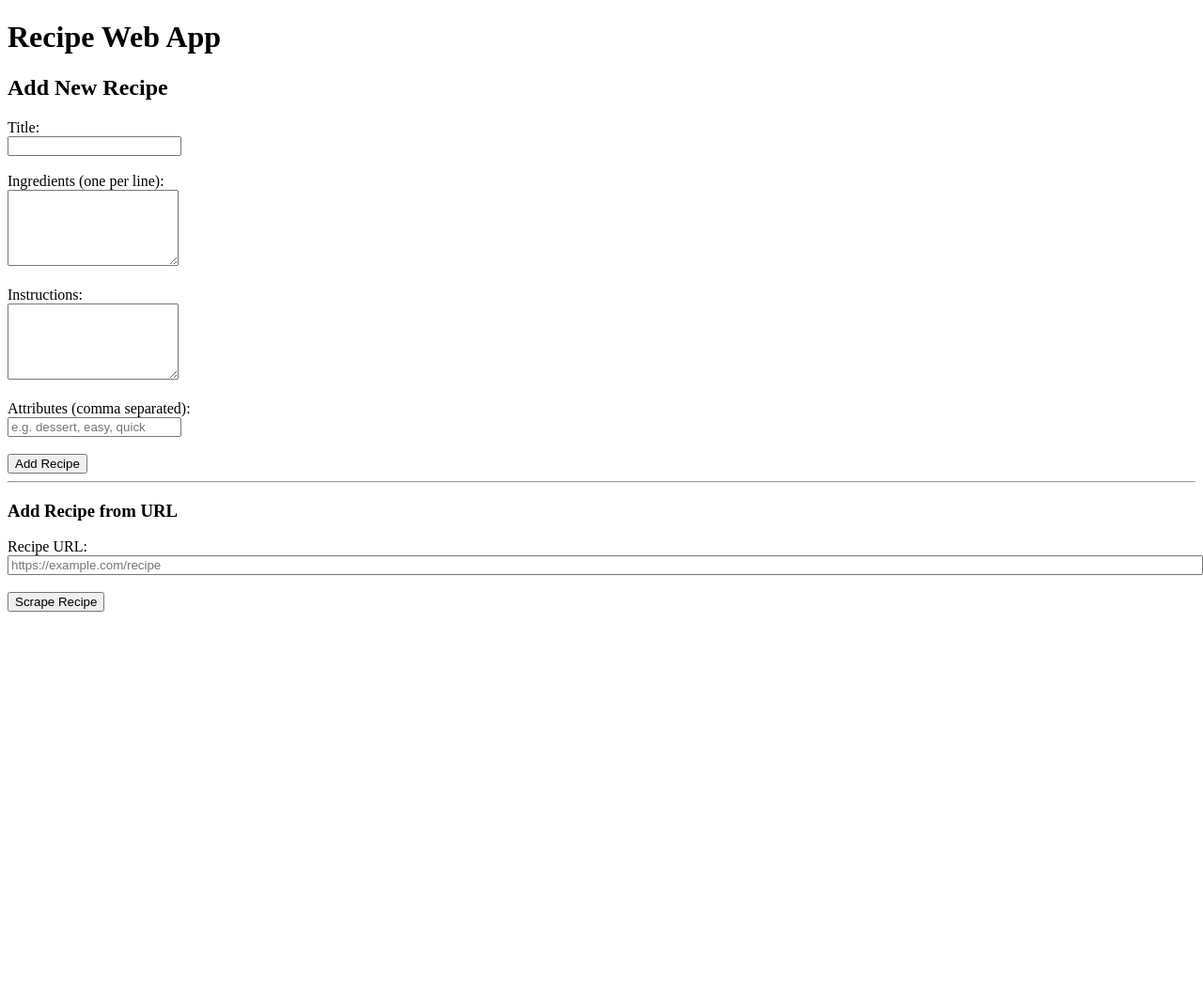
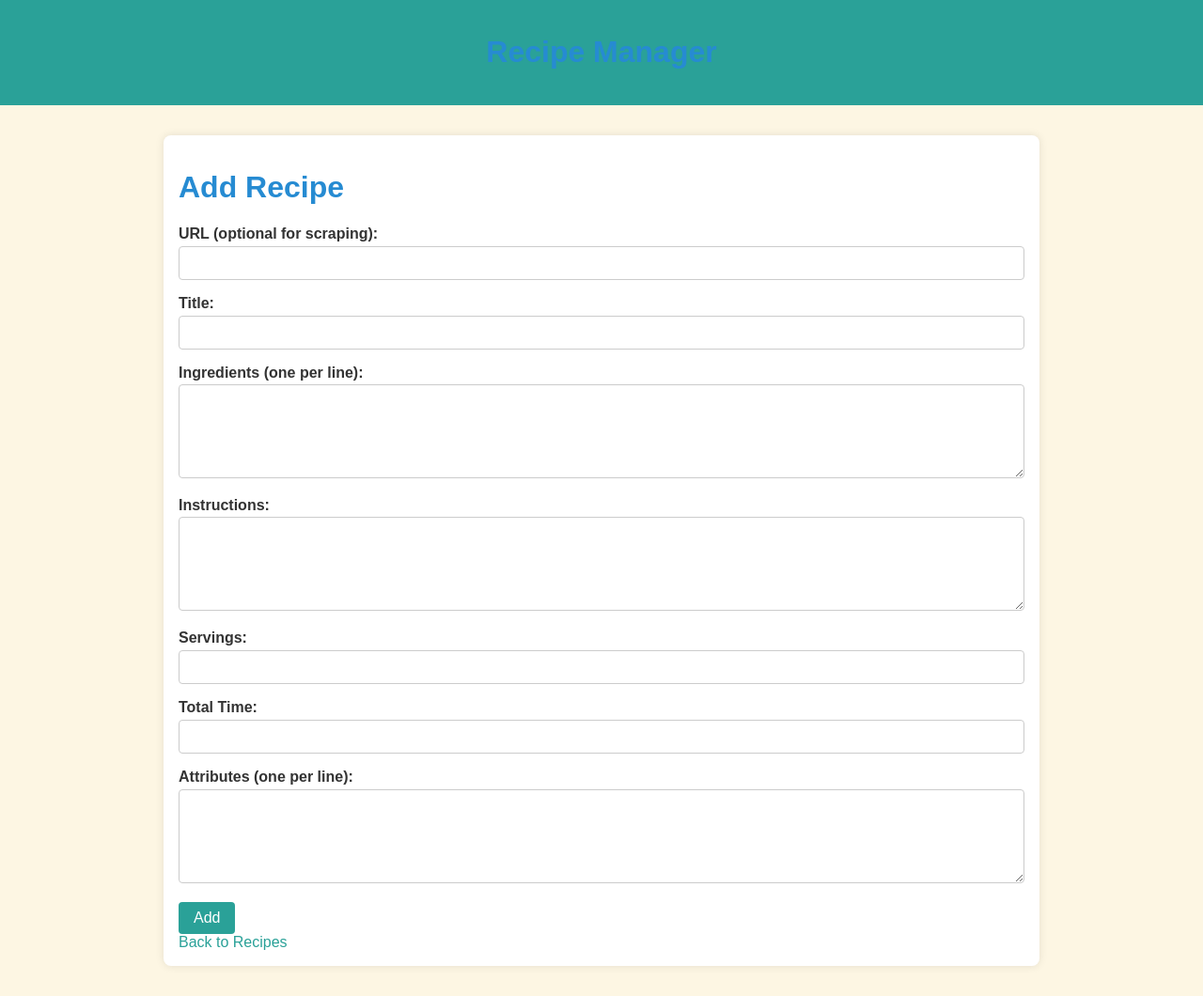
Before and after one commit to dnsgabor/foodplanner, a Flask app: page /add_recipe in a window 1280 px wide. Shown: the whole page at 94% size. Before the commit the page ends 651 px from the top, so only its background shows below. Run offline with Flask 3, Linux system fonts and the light colour scheme.

Commit message:
Add files via upload

```diff
--- a/FoodPlanner/app.py
+++ b/FoodPlanner/app.py
@@ -1,156 +1,163 @@
+import os
+import uuid
+from flask import Flask, render_template, request, redirect, url_for
+from pymongo import MongoClient
+from difflib import get_close_matches
+from scraper import scrape_recipe  # your new scraper.py
 
-from flask import Flask, render_template, request, redirect, url_for
-import os, json
-from scraper import scrape_recipe   # <-- import scraper here
-import uuid
+app = Flask(__name__)
+
+@app.template_filter('nl2br')
+def nl2br_filter(s):
+    if not s:
+        return ''
+    return s.replace('\n', '<br>')
+
+# --- MongoDB setup ---
+MONGO_URI = os.environ.get("MONGO_URI")
+client = MongoClient(MONGO_URI)
+db = client["recipe_db"]
+recipes_collection = db["recipes"]
+
+# --- Helper functions ---
+def load_recipes():
+    return list(recipes_collection.find({}, {"_id": 0}))  # exclude MongoDB _id
+
+def save_recipe(recipe):
+    recipes_collection.insert_one(recipe)
+
+def update_recipe(recipe_id, data):
+    recipes_collection.update_one({"id": recipe_id}, {"$set": data})
+
+def delete_recipe(recipe_id):
+    recipes_collection.delete_one({"id": recipe_id})
+
+# --- Routes ---
+@app.route("/")
+def index():
+    recipes = load_recipes()
+    filter_input = request.args.get("filters", "").lower()
+
+    # --- Collect all attributes for autocomplete ---
+    all_attrs = set()
+    for r in recipes:
+        for attr in r.get("attributes", []):
+            all_attrs.add(attr)
+
+    filter_attrs = []
+    max_time_filter = None
+
+    if filter_input:
+        parts = [p.strip() for p in filter_input.split(",")]
+        for p in parts:
+            if p.startswith("<") and "min" in p:
+                try:
+                    max_time_filter = int(''.join(filter(str.isdigit, p)))
+                except:
+                    pass
+            else:
+                filter_attrs.append(p)
+
+    # --- Apply fuzzy attribute filter ---
+    if filter_attrs:
+        def match_attributes(recipe_attrs, filter_attrs):
+            recipe_attrs_lower = [a.lower() for a in recipe_attrs]
+            for f in filter_attrs:
+                # Use get_close_matches with cutoff=0.7 for reasonable tolerance
+                matches = get_close_matches(f, recipe_attrs_lower, n=1, cutoff=0.7)
+                if not matches:
+                    return False
+            return True
+
+        recipes = [r for r in recipes if match_attributes(r.get("attributes", []), filter_attrs)]
+
+    # --- Apply max time filter ---
+    if max_time_filter is not None:
+        def parse_time(time_str):
+            try:
+                return int(''.join(filter(str.isdigit, str(time_str))))
+            except:
+                return None
+        recipes = [r for r in recipes if (t:=parse_time(r.get("time"))) is not None and t <= max_time_filter]
+
+    # --- Sort alphabetically ---
+    recipes.sort(key=lambda r: r.get("title", "").lower())
+    return render_template("index.html", recipes=recipes)
 
 
-app = Flask(__name__)
-DEBUG_SCRAPER = True  # Set to False in production
-
-
-def load_recipes():
-    file_path = os.path.join(os.path.dirname(__file__), "recipes.json")
-    if os.path.exists(file_path):
-        with open(file_path, "r") as f:
-            recipes = json.load(f)
-        # --- migrate missing fields ---
-        for r in recipes:
-            if "id" not in r: r["id"] = str(uuid.uuid4())
-            if "attributes" not in r: r["attributes"] = []
-            if "url" not in r: r["url"] = ""
-        # save back if we changed anything
-        save_recipes(recipes)
-        return recipes
-    else:
-         # Default recipes to populate the file if it doesn't exist
-        default_recipes = [
-            {
-                "id": str(uuid.uuid4()),
-                "title": "Spaghetti Bolognese",
-                "ingredients": ["spaghetti", "minced beef", "tomato sauce", "onion"],
-                "instructions": "Cook the spaghetti and mix with sauce.",
-                "attributes": [],
-                "url": ""
-            },
-            {
-                "id": str(uuid.uuid4()),
-                "title": "Pancakes",
-                "ingredients": ["flour", "milk", "eggs", "butter", "baking powder"],
-                "instructions": "Mix ingredients and cook in a pan.",
-                "attributes": ["dessert", "easy"],
-                "url": ""
-            }
-        ]
-        # Save the default recipes to 'recipes.json'
-        with open("recipes.json", "w") as f:
-            json.dump(default_recipes, f, indent=4)
-        return default_recipes  # Return the default recipes for display
-
-
-def save_recipes(recipes):
-    file_path = os.path.join(os.path.dirname(__file__), "recipes.json")
-    with open(file_path, "w") as f:
-        json.dump(recipes, f, indent=4)
-
+@app.route("/view_recipe/<recipe_id>")
+def view_recipe(recipe_id):
+    recipe = recipes_collection.find_one({"id": recipe_id}, {"_id": 0})
+    if not recipe:
+        return "Recipe not found", 404
+    return render_template("view_recipe.html", recipe=recipe)
 
 @app.route("/add_recipe", methods=["GET", "POST"])
 def add_recipe():
     if request.method == "POST":
-        # Check if it's a URL submission or manual form submission
-        recipe_url = request.form.get("recipe_url")
-        if recipe_url:
-            # Scrape the recipe from the URL
-            recipe_data = scrape_recipe(recipe_url)
+        url = request.form.get("recipe_url")
+        if url:
+            recipe_data = scrape_recipe(url)
             if recipe_data:
-                # Load existing recipes
-                recipes = load_recipes()
-                # Add the new recipe
-                recipes.append(recipe_data)
-                # Save the updated list back to the JSON file
-                save_recipes(recipes)
+                save_recipe(recipe_data)
                 return redirect(url_for("index"))
             else:
-                return "Failed to scrape the recipe, please try again."
+                return "Failed to scrape recipe"
 
-        # Manual recipe addition
-        title = request.form["title"]
-        ingredients = request.form["ingredients"].splitlines()
-        instructions = request.form["instructions"]
-        # Process attributes (comma separated)
-        attributes_raw = request.form.get("attributes", "")
-        attributes = [a.strip() for a in attributes_raw.split(",") if a.strip()]
+        # manual addition
+        title = request.form.get("title")
+        ingredients = request.form.get("ingredients", "").splitlines()
+        instructions = request.form.get("instructions", "")
+        servings = request.form.get("servings", "")
+        time = request.form.get("time", "")
+        attributes = request.form.get("attributes", "").splitlines()
 
-        new_recipe = {
+        recipe = {
             "id": str(uuid.uuid4()),
             "title": title,
             "ingredients": ingredients,
             "instructions": instructions,
+            "servings": servings,
+            "time": time,
             "attributes": attributes,
-            "url": ""
+            "url": "",
         }
-
-        # Load existing recipes
-        recipes = load_recipes()
-        # Add the new recipe
-        recipes.append(new_recipe)
-        # Save the updated list back to the JSON file
-        save_recipes(recipes)
-
+        save_recipe(recipe)
         return redirect(url_for("index"))
 
     return render_template("add_recipe.html")
 
 @app.route("/edit_recipe/<recipe_id>", methods=["GET", "POST"])
 def edit_recipe(recipe_id):
-    recipes = load_recipes()
-    recipe = next((r for r in recipes if r["id"] == recipe_id), None)
+    recipe = recipes_collection.find_one({"id": recipe_id}, {"_id": 0})
     if not recipe:
         return "Recipe not found", 404
 
     if request.method == "POST":
-        recipe["title"] = request.form["title"]
-        recipe["ingredients"] = request.form["ingredients"].splitlines()
-        recipe["instructions"] = request.form["instructions"]
-        attributes_raw = request.form.get("attributes", "")
-        recipe["attributes"] = [a.strip() for a in attributes_raw.split(",") if a.strip()]
+        title = request.form.get("title")
+        ingredients = request.form.get("ingredients", "").splitlines()
+        instructions = request.form.get("instructions", "")
+        servings = request.form.get("servings", "")
+        time = request.form.get("time", "")
+        attributes = request.form.get("attributes", "").splitlines()
 
-        save_recipes(recipes)
+        updated_data = {
+            "title": title,
+            "ingredients": ingredients,
+            "instructions": instructions,
+            "servings": servings,
+            "time": time,
+            "attributes": attributes,
+        }
+        update_recipe(recipe_id, updated_data)
         return redirect(url_for("view_recipe", recipe_id=recipe_id))
 
     return render_template("edit_recipe.html", recipe=recipe)
 
 @app.route("/delete_recipe/<recipe_id>", methods=["POST"])
-def delete_recipe(recipe_id):
-    recipes = load_recipes()
-    new_recipes = [r for r in recipes if r["id"] != recipe_id]
-    if len(new_recipes) == len(recipes):
-        return "Recipe not found", 404
-
-    save_recipes(new_recipes)
+def delete(recipe_id):
+    delete_recipe(recipe_id)
     return redirect(url_for("index"))
-
-
-@app.route("/")
-def index():
-    recipes = load_recipes()
-    recipes = sorted(recipes, key=lambda r: r["title"].lower())
-
-    # Optional attribute filter
-    attribute = request.args.get("attribute")
-    if attribute:
-        recipes = [r for r in recipes if attribute.lower() in [a.lower() for a in r.get("attributes", [])]]
-
-    return render_template("index.html", recipes=recipes, attribute=attribute)
-
-
-@app.route("/view_recipe/<recipe_id>")
-def view_recipe(recipe_id):
-    recipes = load_recipes()
-    recipe = next((r for r in recipes if r["id"] == recipe_id), None)
-    if not recipe:
-        return "Recipe not found", 404
-    return render_template("view_recipe.html", recipe=recipe)
 
 if __name__ == "__main__":
     app.run(debug=True)
--- a/FoodPlanner/templates/add_recipe.html
+++ b/FoodPlanner/templates/add_recipe.html
@@ -1,30 +1,32 @@
 {% extends "base.html" %}
 
 {% block content %}
-<h2>Add New Recipe</h2>
+<h1>{% if recipe %}Edit{% else %}Add{% endif %} Recipe</h1>
 
 <form method="post">
-    <label for="title">Title:</label><br>
-    <input type="text" name="title" required><br><br>
+    <label>URL (optional for scraping):</label>
+    <input type="text" name="recipe_url" value="{{ recipe.url if recipe else '' }}" autocomplete="off">
 
-    <label for="ingredients">Ingredients (one per line):</label><br>
-    <textarea name="ingredients" rows="5" required></textarea><br><br>
+    <label>Title:</label>
+    <input type="text" name="title" value="{{ recipe.title if recipe else '' }}" autocomplete="off">
 
-    <label for="instructions">Instructions:</label><br>
-    <textarea name="instructions" rows="5" required></textarea><br><br>
+    <label>Ingredients (one per line):</label>
+    <textarea name="ingredients" autocomplete="off">{{ recipe.ingredients | join('\n') if recipe else '' }}</textarea>
 
-    <label for="attributes">Attributes (comma separated):</label><br>
-    <input type="text" name="attributes" placeholder="e.g. dessert, easy, quick"><br><br>
+    <label>Instructions:</label>
+    <textarea name="instructions" autocomplete="off">{{ recipe.instructions if recipe else '' }}</textarea>
 
-    <input type="submit" value="Add Recipe">
+    <label>Servings:</label>
+    <input type="text" name="servings" value="{{ recipe.servings if recipe else '' }}" autocomplete="off">
+
+    <label>Total Time:</label>
+    <input type="text" name="time" value="{{ recipe.time if recipe else '' }}" autocomplete="off">
+
+    <label>Attributes (one per line):</label>
+    <textarea name="attributes" autocomplete="off">{{ recipe.attributes | join('\n') if recipe else '' }}</textarea>
+
+    <button type="submit">{% if recipe %}Update{% else %}Add{% endif %}</button>
 </form>
 
-<hr>
-
-<h3>Add Recipe from URL</h3>
-<form method="post">
-    <label for="recipe_url">Recipe URL:</label><br>
-    <input type="url" name="recipe_url" placeholder="https://example.com/recipe" style="width:100%;"><br><br>
-    <input type="submit" value="Scrape Recipe">
-</form>
+<a href="{{ url_for('index') }}">Back to Recipes</a>
 {% endblock %}
--- a/FoodPlanner/templates/base.html
+++ b/FoodPlanner/templates/base.html
@@ -2,16 +2,91 @@
 <html lang="en">
 <head>
     <meta charset="UTF-8">
-    <meta name="viewport" content="width=device-width, initial-scale=1.0">
-    <title>Recipe Web App</title>
+    <title>Recipe Manager</title>
+    <style>
+        body {
+            font-family: Arial, sans-serif;
+            background-color: #fdf6e3;
+            color: #333;
+            margin: 0;
+            padding: 0;
+        }
+        header {
+            background-color: #2aa198;
+            color: white;
+            padding: 1em;
+            text-align: center;
+        }
+        main {
+            max-width: 900px;
+            margin: 2em auto;
+            padding: 1em;
+            background: #fff;
+            box-shadow: 0 0 10px rgba(0,0,0,0.1);
+            border-radius: 8px;
+        }
+        h1, h2 {
+            color: #268bd2;
+        }
+        a {
+            color: #2aa198;
+            text-decoration: none;
+        }
+        a:hover {
+            text-decoration: underline;
+        }
+        ul {
+            padding-left: 1.5em;
+        }
+        li {
+            margin-bottom: 0.5em;
+        }
+        label {
+            display: block;
+            margin-top: 1em;
+            font-weight: bold;
+        }
+        input[type="text"], textarea {
+            width: 100%;
+            padding: 0.5em;
+            margin-top: 0.25em;
+            border: 1px solid #ccc;
+            border-radius: 4px;
+            box-sizing: border-box;
+            font-size: 1em;
+        }
+        textarea {
+            height: 100px;
+            resize: vertical;
+        }
+        button {
+            background-color: #2aa198;
+            color: white;
+            border: none;
+            padding: 0.5em 1em;
+            margin-top: 1em;
+            border-radius: 4px;
+            cursor: pointer;
+            font-size: 1em;
+        }
+        button:hover {
+            background-color: #268bd2;
+        }
+        form {
+            margin-top: 1em;
+        }
+        .small {
+            font-size: 0.9em;
+            color: #555;
+        }
+    </style>
 </head>
 <body>
     <header>
-        <h1>Recipe Web App</h1>
+        <h1>Recipe Manager</h1>
     </header>
     <main>
-        {% block content %}
-        {% endblock %}
+        {% block content %}{% endblock %}
     </main>
 </body>
 </html>
```
Also changed, not shown: FoodPlanner/scraper.py (+10 -7 lines), FoodPlanner/templates/edit_recipe.html (+21 -10 lines), FoodPlanner/templates/index.html (+22 -9 lines), FoodPlanner/templates/view_recipe.html (+16 -22 lines).
